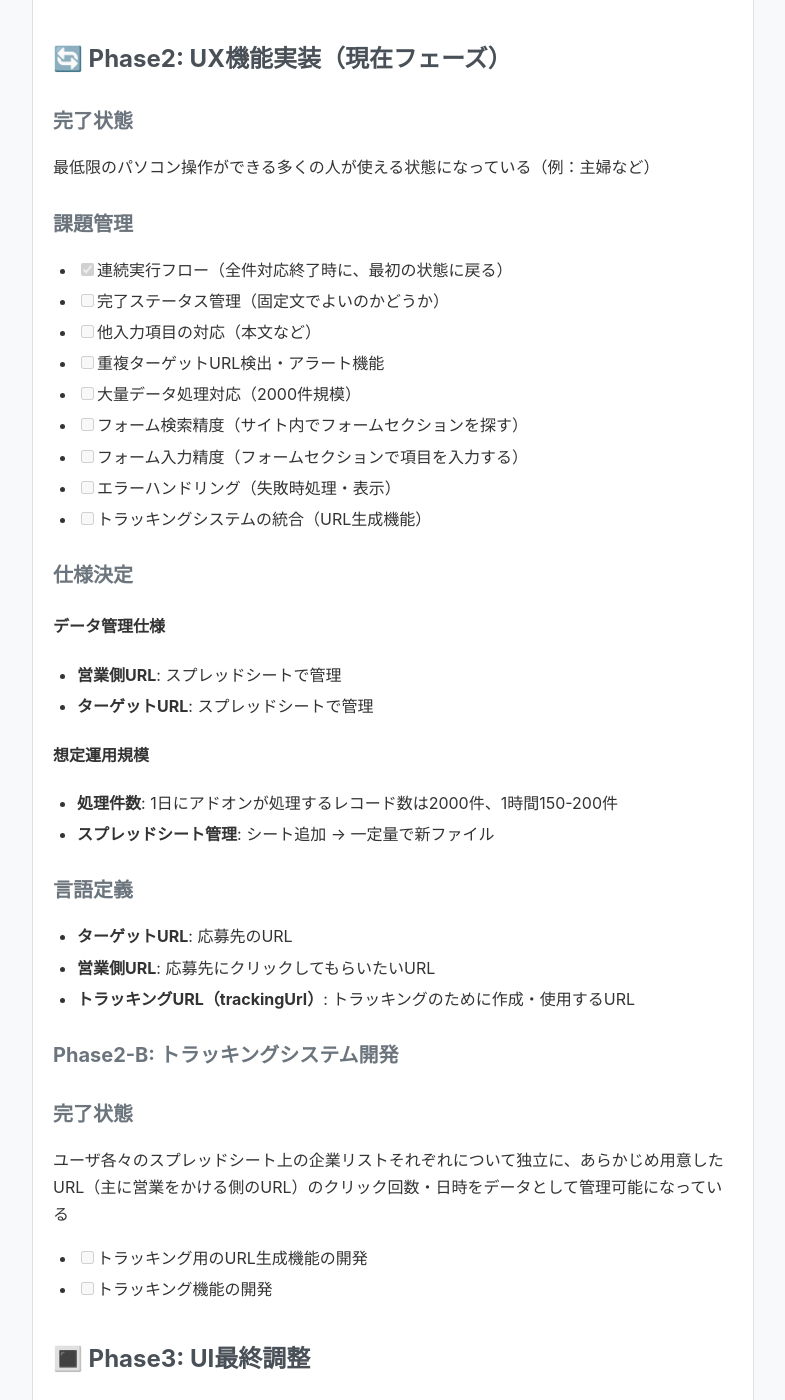
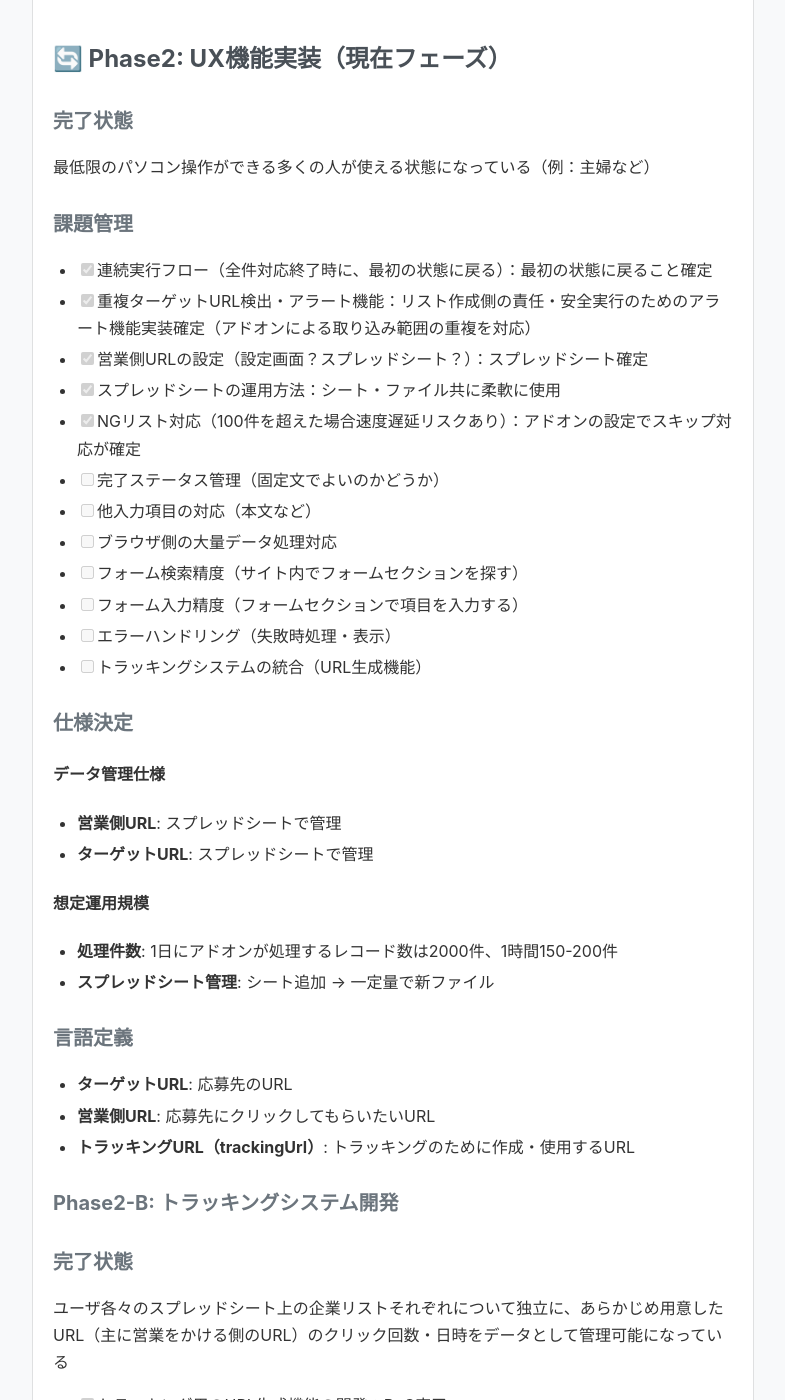
Before and after one commit to Rioto3/docs, a Jekyll site: the page built from ocRail/project_schedule.md, in a window 1280 px wide and 1400 px high, scrolled down 556 px. Shown: the whole window, without its empty margins (247-1032 px from the left). Built offline with Jekyll 4.4.1, drawn with Linux system fonts in a browser that asks for light colours; our own code applies the rules of GitHub Pages for plain Markdown files; some of the changed text lies outside the part shown.

Commit message:
Update project_schedule.md

```diff
--- a/ocRail/project_schedule.md
+++ b/ocRail/project_schedule.md
@@ -17,11 +17,14 @@
 最低限のパソコン操作ができる多くの人が使える状態になっている（例：主婦など）
 
 ### 課題管理
-- [x] 連続実行フロー（全件対応終了時に、最初の状態に戻る）
+- [x] 連続実行フロー（全件対応終了時に、最初の状態に戻る）：最初の状態に戻ること確定
+- [x] 重複ターゲットURL検出・アラート機能：リスト作成側の責任・安全実行のためのアラート機能実装確定（アドオンによる取り込み範囲の重複を対応）
+- [x] 営業側URLの設定（設定画面？スプレッドシート？）：スプレッドシート確定
+- [x] スプレッドシートの運用方法：シート・ファイル共に柔軟に使用
+- [x] NGリスト対応（100件を超えた場合速度遅延リスクあり）：アドオンの設定でスキップ対応が確定
 - [ ] 完了ステータス管理（固定文でよいのかどうか）
 - [ ] 他入力項目の対応（本文など）
-- [ ] 重複ターゲットURL検出・アラート機能
-- [ ] 大量データ処理対応（2000件規模）
+- [ ] ブラウザ側の大量データ処理対応
 - [ ] フォーム検索精度（サイト内でフォームセクションを探す）
 - [ ] フォーム入力精度（フォームセクションで項目を入力する）
 - [ ] エラーハンドリング（失敗時処理・表示）
@@ -49,9 +52,11 @@
 
 ### 完了状態
 ユーザ各々のスプレッドシート上の企業リストそれぞれについて独立に、あらかじめ用意したURL（主に営業をかける側のURL）のクリック回数・日時をデータとして管理可能になっている
-
-- [ ] トラッキング用のURL生成機能の開発
-- [ ] トラッキング機能の開発
+- [x] トラッキング用のURL生成機能の開発：PoC完了
+- [x] トラッキング機能の開発：PoC完了
+- [x] トラッキング情報の活用：作業側不要・管理者側限定
+- [ ] サーバ選定：
+- [ ] データベース選定：
 
 ## 🔳 Phase3: UI最終調整
 - [ ] サイドウィンドウの幅によらず自然に表示される
```
